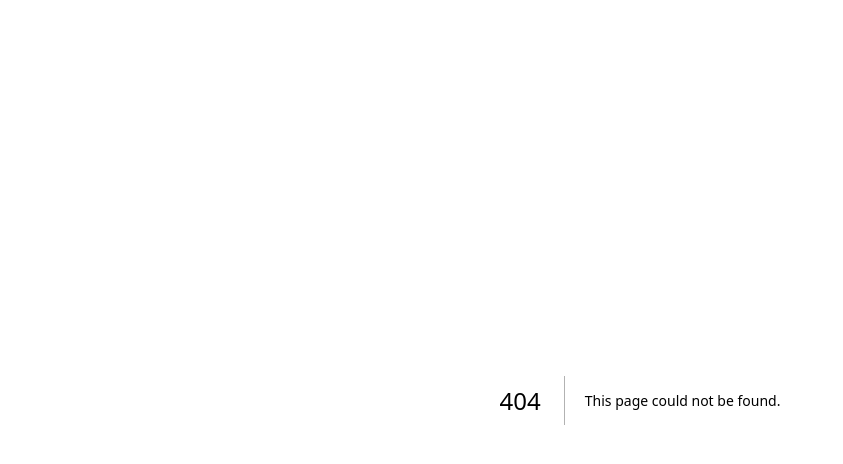
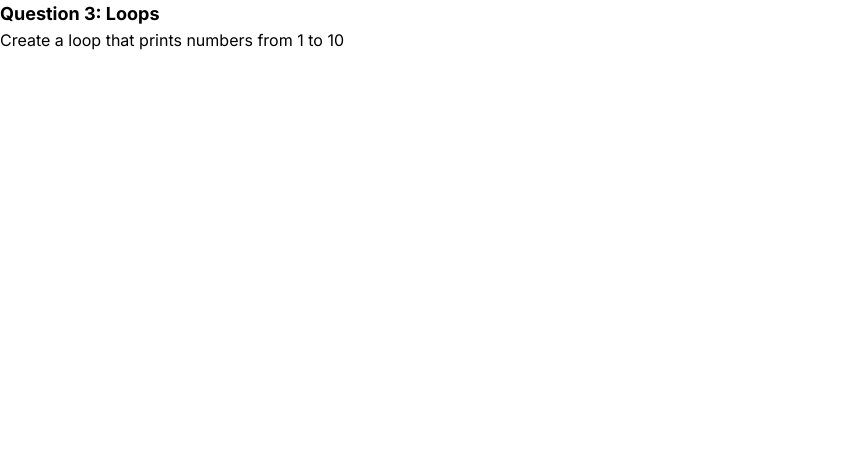
Before and after one commit to lynnhakim/WayneHacks2024, a Next.js app in the folder wayne-hacks/: page /Loops in a window 1280 px wide. Before the commit this address had no page. Shown: the top 464 px of the page, without its empty margins (0-843 px from the left). Built offline with nearby package versions, Linux system fonts and the light colour scheme.

Commit message:
question files

```diff
--- /dev/null
+++ b/wayne-hacks/src/app/Challenge1/page.js
@@ -0,0 +1,11 @@
+export default function Challenge1(){
+    return (
+        <div>
+
+            <h2 className="font-bold text-lg">Challenge 1</h2>
+            <h3>Create an ascending number staircase with 10 rows </h3>
+
+        </div>
+
+    );
+}
--- /dev/null
+++ b/wayne-hacks/src/app/Loops/page.js
@@ -0,0 +1,17 @@
+export default function Loops(){
+    return (
+        <div>
+
+        <body>
+
+        <h2 className="font-bold text-lg">Question 3: Loops</h2>
+        <h3>Create a loop that prints numbers from 1 to 10</h3>
+
+        </body>
+
+        </div>
+
+    );
+
+
+}
--- /dev/null
+++ b/wayne-hacks/src/app/Print/page.js
@@ -0,0 +1,18 @@
+export default function Print(){
+    return (
+        <div>
+
+        <body>
+
+        <h2 className="font-bold text-lg">Question 1: Print</h2>
+        <h3>Print "Hello World"</h3>
+
+
+        </body>
+
+        </div>
+
+    );
+
+
+}
--- /dev/null
+++ b/wayne-hacks/src/app/Variables/page.js
@@ -0,0 +1,13 @@
+export default function Variables(){
+    return (
+        <div>
+
+        <h1 className="font-bold text-lg">Question 2: Variables</h1>
+        <h3>Create 3 variables of the following types: int, bool, string </h3>
+
+        </div>
+
+    );
+
+
+}
```
